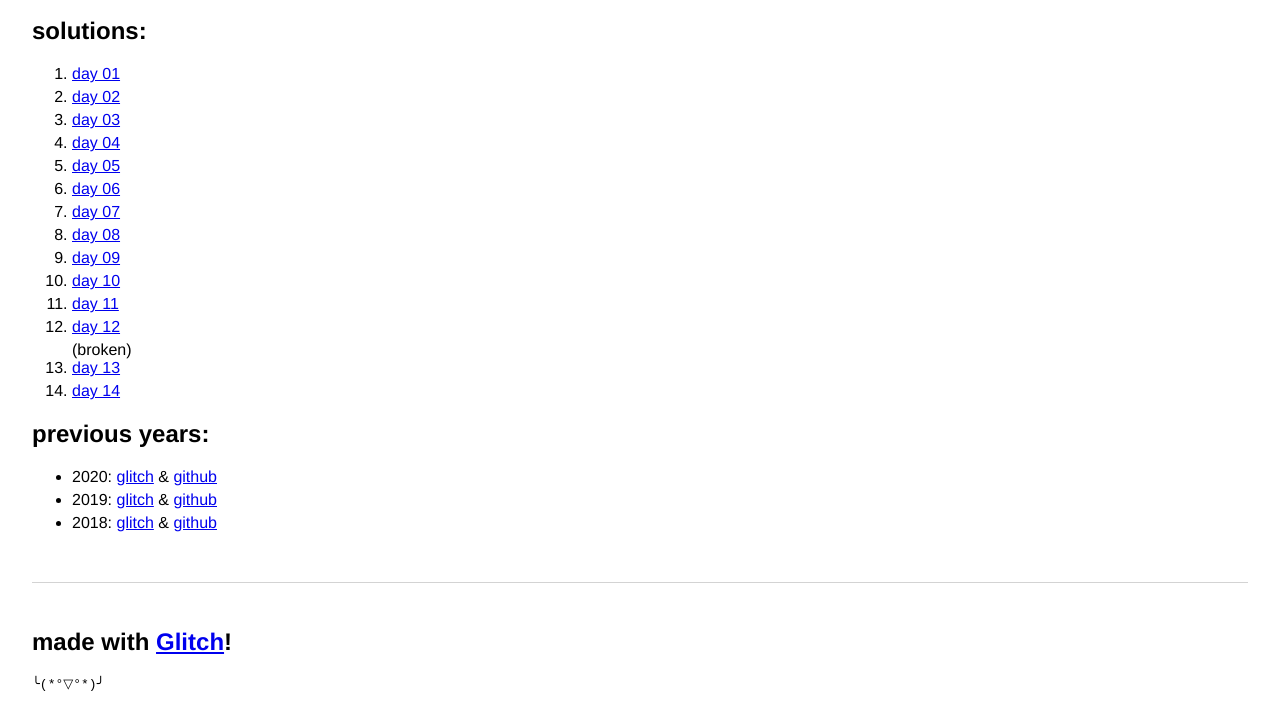
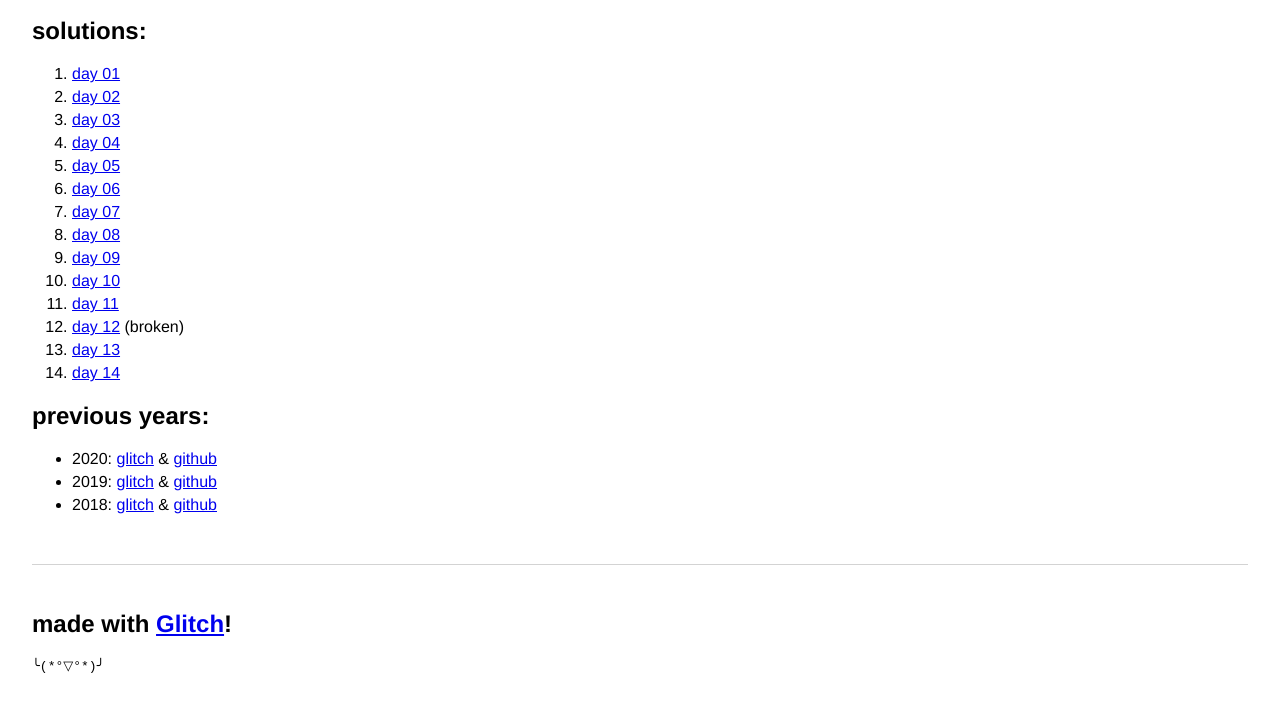
Before and after one commit to dieseltravis/aoc2021, a website: page views/index.html in a window 1280 px wide. Shown: the part 111-835 px from the top of the page. Drawn offline with Linux system fonts and the light colour scheme.

Commit message:
🙇🎠 Updated with Glitch: html fix

```diff
--- a/views/index.html
+++ b/views/index.html
@@ -35,7 +35,7 @@
         <li><a href="/day/09">day 09</a></li>
         <li><a href="/day/10">day 10</a></li>
         <li><a href="/day/11">day 11</a></li>
-        <li><a href="/day/12">day 12</a></li> (broken)
+        <li><a href="/day/12">day 12</a> (broken)</li>
         <li><a href="/day/13">day 13</a></li>
         <li><a href="/day/14">day 14</a></li>
         <!--
```
